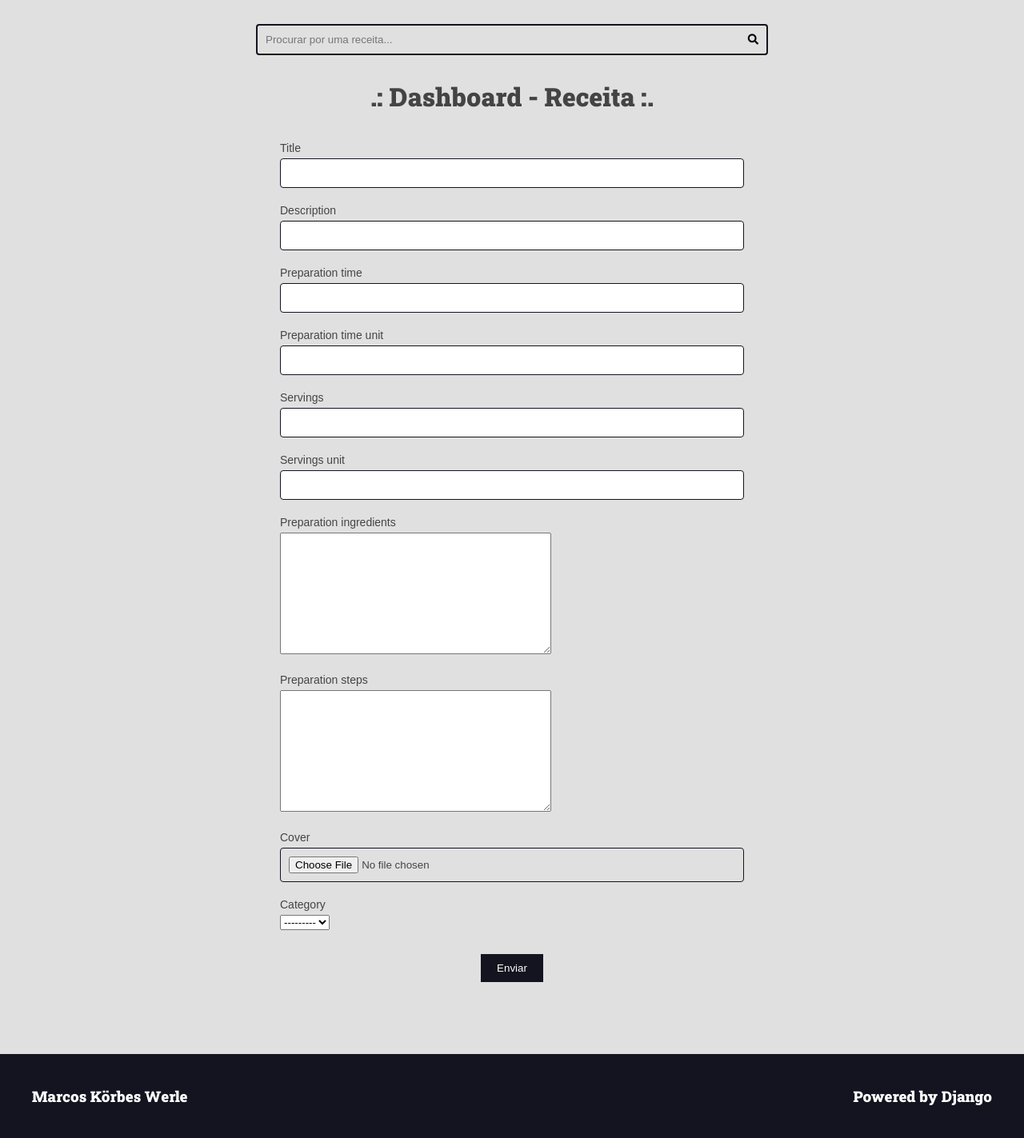
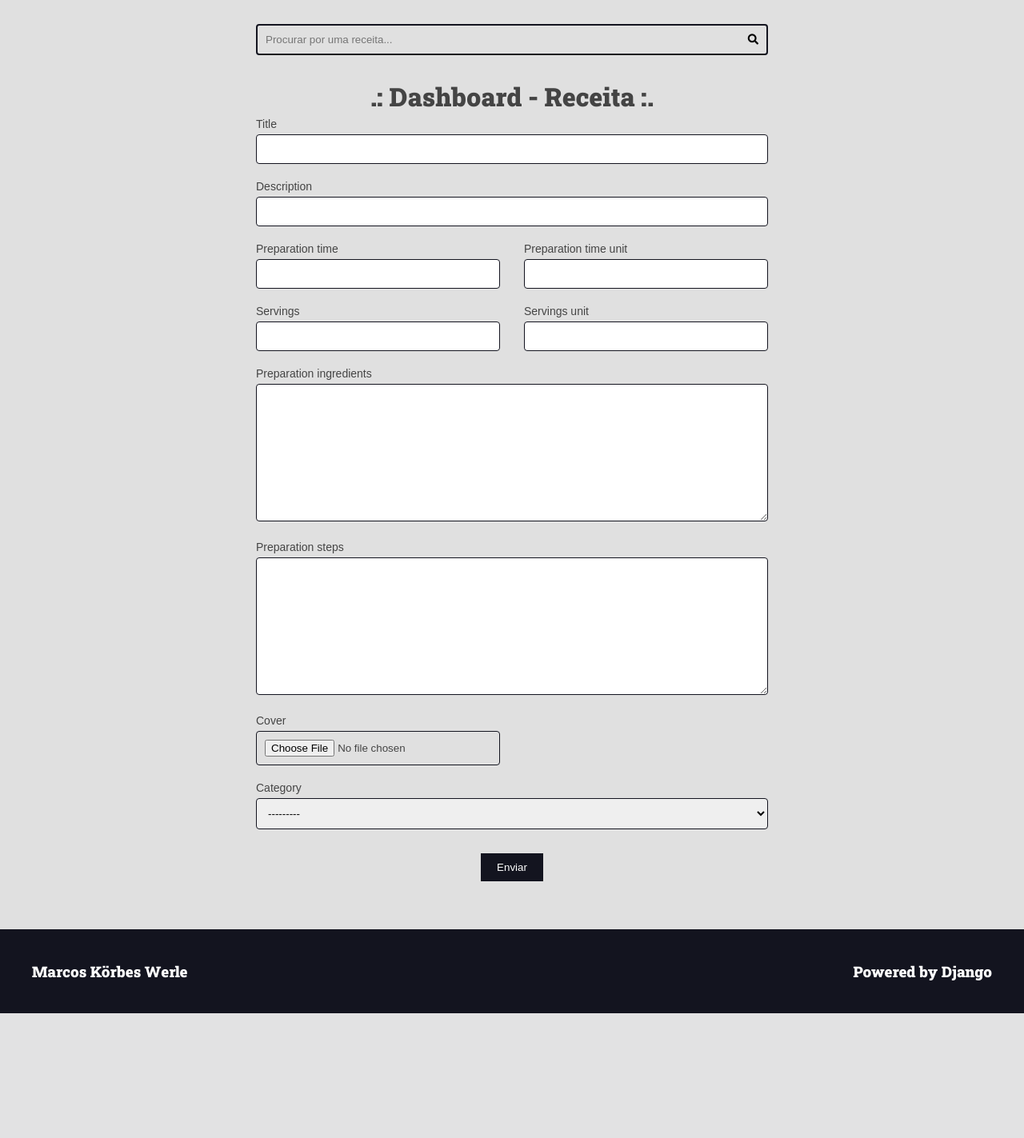
Before and after one commit to marcoskw/masterchef, a Django app: template authors/templates/authors/pages/dashboard_recipe.html in a window 1280 px wide. Shown: the part 113-1536 px from the top of the page at 80% size. After the commit the page ends 1380 px from the top, so only its background shows below. Run offline with Django 4.2, Linux system fonts and the light colour scheme; the template is opened without the code that fills it: values that come from a table or form of the project are taken from there, others are empty.

Commit message:
Adding span to some recipe fields

```diff
--- a/authors/forms/recipe_form.py
+++ b/authors/forms/recipe_form.py
@@ -1,8 +1,18 @@
 from django import forms
 from recipes.models import Recipe
+from utils.django_forms import add_attr
 
 
 class AuthorRecipeForm(forms.ModelForm):
+    def __init__(self, *args, **kwargs):
+        super().__init__(*args, **kwargs)
+
+        add_attr(self.fields.get('title'), 'class', 'span-2')
+        add_attr(self.fields.get('description'), 'class', 'span-2')
+        add_attr(self.fields.get('preparation_ingredients'), 'class', 'span-2')
+        add_attr(self.fields.get('preparation_steps'), 'class', 'span-2')
+        add_attr(self.fields.get('category'), 'class', 'span-2')
+
     class Meta:
         model = Recipe
         fields = [
--- a/authors/templates/authors/pages/dashboard_recipe.html
+++ b/authors/templates/authors/pages/dashboard_recipe.html
@@ -7,7 +7,7 @@
         {% include "global/partials/messages.html" %}
         {% include "authors/partials/login_message.html" %}
 
-        <div class="authors-dashboard-container">
+        <div class="left">
             {% include "global/partials/form.html" %}
         </div>
 
--- a/base_static/global/css/styles.css
+++ b/base_static/global/css/styles.css
@@ -329,6 +329,8 @@
     color: var(--color-error-dark);
   }
 
+  .form-content select,
+  .form-content textarea,
   .form-content input {
     width: 100%;
     padding: 1rem;
@@ -361,6 +363,10 @@
   .inline-form{
     display: inline;
 
+  }
+
+  .span-2 {
+    grid-column: span 2;
   }
 
   /* Messages */
@@ -452,6 +458,10 @@
 
   /* Generics */
 
+  .left {
+    text-align: left;
+  }
+
   .center {
     text-align: center;
   }
--- a/base_templates/global/partials/form.html
+++ b/base_templates/global/partials/form.html
@@ -2,7 +2,7 @@
     {% csrf_token %}
         <div class="form-content form-content-grid">
             {% for field in form %}
-                <div class="form-group">
+                <div class="form-group  {{ field.field.widget.attrs.class }}">
                     <label for="{{ field.id_for_label }}">
                         {{ field.label }}
                     </label>
```
